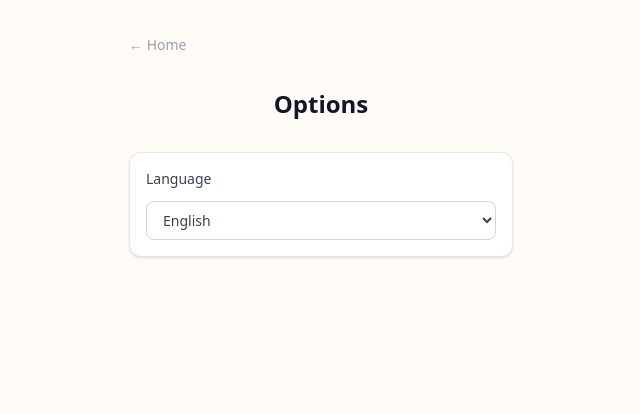
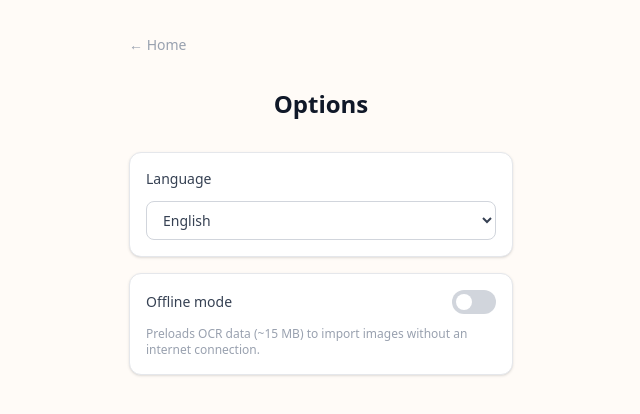
Before and after one commit to JulienMattiussi/universal-picross, a React (Vite) app: page / in a window 1280 px wide. Both pictures are taken after a click on the button "Options". Shown: the top 414 px of the page, without its empty margins (319-959 px from the left). Built offline with nearby package versions, Linux system fonts and the light colour scheme.

Commit message:
offline mode

```diff
--- a/src/App.tsx
+++ b/src/App.tsx
@@ -4,6 +4,8 @@ import GamePage from '@/pages/GamePage'
 import OptionsPage from '@/pages/OptionsPage'
 import { useDebugStore } from '@/store/debugStore'
 import { useGameStore } from '@/store/gameStore'
+import { useSettingsStore } from '@/store/settingsStore'
+import { isOCRCached, preloadOCR } from '@/lib/preloadOCR'
 
 type Page = 'home' | 'game' | 'options'
 
@@ -22,6 +24,15 @@ export default function App() {
     window.addEventListener('keydown', handleKeyDown)
     return () => window.removeEventListener('keydown', handleKeyDown)
   }, [toggle])
+
+  // Préchargement OCR silencieux si le mode offline est activé
+  useEffect(() => {
+    const { offlineMode } = useSettingsStore.getState()
+    if (!offlineMode) return
+    isOCRCached().then((cached) => {
+      if (!cached) preloadOCR()
+    })
+  }, [])
 
   const handleImport = (mode: ImportMode) => {
     // Reset le jeu précédent pour que l'import reparte de zéro
--- a/src/i18n/translations/de.ts
+++ b/src/i18n/translations/de.ts
@@ -98,6 +98,11 @@ export const de: TranslationKeys = {
   options: {
     title: 'Optionen',
     language: 'Sprache',
+    offlineMode: 'Offline-Modus',
+    offlineDesc:
+      'Lädt OCR-Daten (~15 MB) vor, um Bilder ohne Internetverbindung importieren zu können.',
+    offlineDownloading: 'Download läuft…',
+    offlineReady: 'OCR-Daten im Cache',
   },
   languages: {
     fr: 'Français',
--- a/src/i18n/translations/en.ts
+++ b/src/i18n/translations/en.ts
@@ -94,6 +94,10 @@ export const en: TranslationKeys = {
   options: {
     title: 'Options',
     language: 'Language',
+    offlineMode: 'Offline mode',
+    offlineDesc: 'Preloads OCR data (~15 MB) to import images without an internet connection.',
+    offlineDownloading: 'Downloading…',
+    offlineReady: 'OCR data cached',
   },
   languages: {
     fr: 'Français',
--- a/src/i18n/translations/es.ts
+++ b/src/i18n/translations/es.ts
@@ -98,6 +98,10 @@ export const es: TranslationKeys = {
   options: {
     title: 'Opciones',
     language: 'Idioma',
+    offlineMode: 'Modo sin conexión',
+    offlineDesc: 'Precarga los datos OCR (~15 MB) para importar imágenes sin conexión a internet.',
+    offlineDownloading: 'Descargando…',
+    offlineReady: 'Datos OCR en caché',
   },
   languages: {
     fr: 'Français',
--- a/src/i18n/translations/fr.ts
+++ b/src/i18n/translations/fr.ts
@@ -97,6 +97,10 @@ export const fr: TranslationKeys = {
   options: {
     title: 'Options',
     language: 'Langue',
+    offlineMode: 'Mode hors-ligne',
+    offlineDesc: "Précharge l'OCR (~15 Mo) pour pouvoir importer des images sans connexion.",
+    offlineDownloading: 'Téléchargement en cours…',
+    offlineReady: 'Données OCR en cache',
   },
   languages: {
     fr: 'Français',
--- a/src/i18n/translations/it.ts
+++ b/src/i18n/translations/it.ts
@@ -97,6 +97,10 @@ export const it: TranslationKeys = {
   options: {
     title: 'Opzioni',
     language: 'Lingua',
+    offlineMode: 'Modalità offline',
+    offlineDesc: 'Precarica i dati OCR (~15 MB) per importare immagini senza connessione internet.',
+    offlineDownloading: 'Download in corso…',
+    offlineReady: 'Dati OCR in cache',
   },
   languages: {
     fr: 'Français',
--- a/src/i18n/types.ts
+++ b/src/i18n/types.ts
@@ -107,6 +107,10 @@ export interface TranslationKeys {
   options: {
     title: string
     language: string
+    offlineMode: string
+    offlineDesc: string
+    offlineDownloading: string
+    offlineReady: string
   }
 
   languages: {
--- /dev/null
+++ b/src/lib/preloadOCR.ts
@@ -0,0 +1,36 @@
+/**
+ * Précharge Tesseract.js (worker WASM + données de langue anglaise) pour le mode offline.
+ * Tesseract stocke automatiquement les données en IndexedDB après le premier téléchargement.
+ * On crée un worker puis on le ferme immédiatement — l'important est le cache.
+ */
+export async function preloadOCR(onProgress?: (progress: number) => void): Promise<void> {
+  const { createWorker } = await import('tesseract.js')
+
+  const worker = await createWorker('eng', 1, {
+    logger: (info: { status: string; progress: number }) => {
+      if (
+        info.status === 'loading tesseract core' ||
+        info.status === 'loading language traineddata'
+      ) {
+        onProgress?.(info.progress)
+      }
+    },
+  })
+
+  await worker.terminate()
+  onProgress?.(1)
+}
+
+/**
+ * Vérifie si les données Tesseract sont déjà en cache IndexedDB.
+ * Tesseract.js utilise idb-keyval sous le capot avec la clé './eng.traineddata'.
+ */
+export async function isOCRCached(): Promise<boolean> {
+  try {
+    const { get } = await import('idb-keyval')
+    const cached = await get('./eng.traineddata')
+    return cached != null
+  } catch {
+    return false
+  }
+}
--- a/src/pages/OptionsPage.tsx
+++ b/src/pages/OptionsPage.tsx
@@ -1,7 +1,10 @@
+import { useEffect, useState } from 'react'
 import { useI18nStore } from '@/i18n/i18nStore'
 import { useTranslation } from '@/i18n/useTranslation'
 import { LOCALES } from '@/i18n/types'
 import type { Locale } from '@/i18n/types'
+import { useSettingsStore } from '@/store/settingsStore'
+import { isOCRCached, preloadOCR } from '@/lib/preloadOCR'
 
 interface OptionsPageProps {
   onBack: () => void
@@ -10,6 +13,28 @@ interface OptionsPageProps {
 export default function OptionsPage({ onBack }: OptionsPageProps) {
   const t = useTranslation()
   const { locale, setLocale } = useI18nStore()
+  const { offlineMode, setOfflineMode } = useSettingsStore()
+  const [downloading, setDownloading] = useState(false)
+  const [progress, setProgress] = useState(0)
+  const [cached, setCached] = useState(false)
+
+  useEffect(() => {
+    isOCRCached().then(setCached)
+  }, [])
+
+  const handleToggleOffline = async (enabled: boolean) => {
+    setOfflineMode(enabled)
+    if (enabled && !cached) {
+      setDownloading(true)
+      setProgress(0)
+      try {
+        await preloadOCR((p) => setProgress(p))
+        setCached(true)
+      } finally {
+        setDownloading(false)
+      }
+    }
+  }
 
   return (
     <main className="flex flex-col items-center gap-8 py-8 px-4 min-h-svh">
@@ -27,6 +52,7 @@ export default function OptionsPage({ onBack }: OptionsPageProps) {
       </header>
 
       <div className="w-full max-w-sm flex flex-col gap-4">
+        {/* Langue */}
         <div className="flex flex-col gap-3 p-4 bg-white rounded-xl border border-gray-200 shadow-sm">
           <label className="text-sm font-medium text-gray-700">{t.options.language}</label>
           <select
@@ -41,6 +67,48 @@ export default function OptionsPage({ onBack }: OptionsPageProps) {
             ))}
           </select>
         </div>
+
+        {/* Mode offline */}
+        <div className="flex flex-col gap-3 p-4 bg-white rounded-xl border border-gray-200 shadow-sm">
+          <div className="flex items-center justify-between">
+            <label className="text-sm font-medium text-gray-700">{t.options.offlineMode}</label>
+            <button
+              onClick={() => handleToggleOffline(!offlineMode)}
+              disabled={downloading}
+              className={[
+                'relative inline-flex h-6 w-11 items-center rounded-full transition-colors cursor-pointer',
+                offlineMode ? 'bg-primary-500' : 'bg-gray-300',
+                downloading ? 'opacity-50' : '',
+              ].join(' ')}
+            >
+              <span
+                className={[
+                  'inline-block h-4 w-4 rounded-full bg-white transition-transform',
+                  offlineMode ? 'translate-x-6' : 'translate-x-1',
+                ].join(' ')}
+              />
+            </button>
+          </div>
+          <p className="text-xs text-gray-400">{t.options.offlineDesc}</p>
+
+          {/* Barre de progression */}
+          {downloading && (
+            <div className="flex flex-col gap-1">
+              <span className="text-xs text-gray-500">{t.options.offlineDownloading}</span>
+              <div className="w-full bg-gray-100 rounded-full h-2">
+                <div
+                  className="bg-primary-500 h-2 rounded-full transition-all"
+                  style={{ width: `${Math.round(progress * 100)}%` }}
+                />
+              </div>
+            </div>
+          )}
+
+          {/* Indicateur cache OK */}
+          {cached && !downloading && offlineMode && (
+            <span className="text-xs text-green-600">✓ {t.options.offlineReady}</span>
+          )}
+        </div>
       </div>
     </main>
   )
--- /dev/null
+++ b/src/store/settingsStore.ts
@@ -0,0 +1,34 @@
+import { create } from 'zustand'
+
+const STORAGE_KEY = 'picross-settings'
+
+interface Settings {
+  offlineMode: boolean
+}
+
+function load(): Settings {
+  try {
+    const raw = localStorage.getItem(STORAGE_KEY)
+    if (raw) return JSON.parse(raw) as Settings
+  } catch {
+    /* ignore */
+  }
+  return { offlineMode: false }
+}
+
+function save(settings: Settings) {
+  localStorage.setItem(STORAGE_KEY, JSON.stringify(settings))
+}
+
+interface SettingsStore extends Settings {
+  setOfflineMode: (enabled: boolean) => void
+}
+
+export const useSettingsStore = create<SettingsStore>((set, get) => ({
+  ...load(),
+
+  setOfflineMode: (enabled) => {
+    set({ offlineMode: enabled })
+    save({ ...get(), offlineMode: enabled })
+  },
+}))
```
